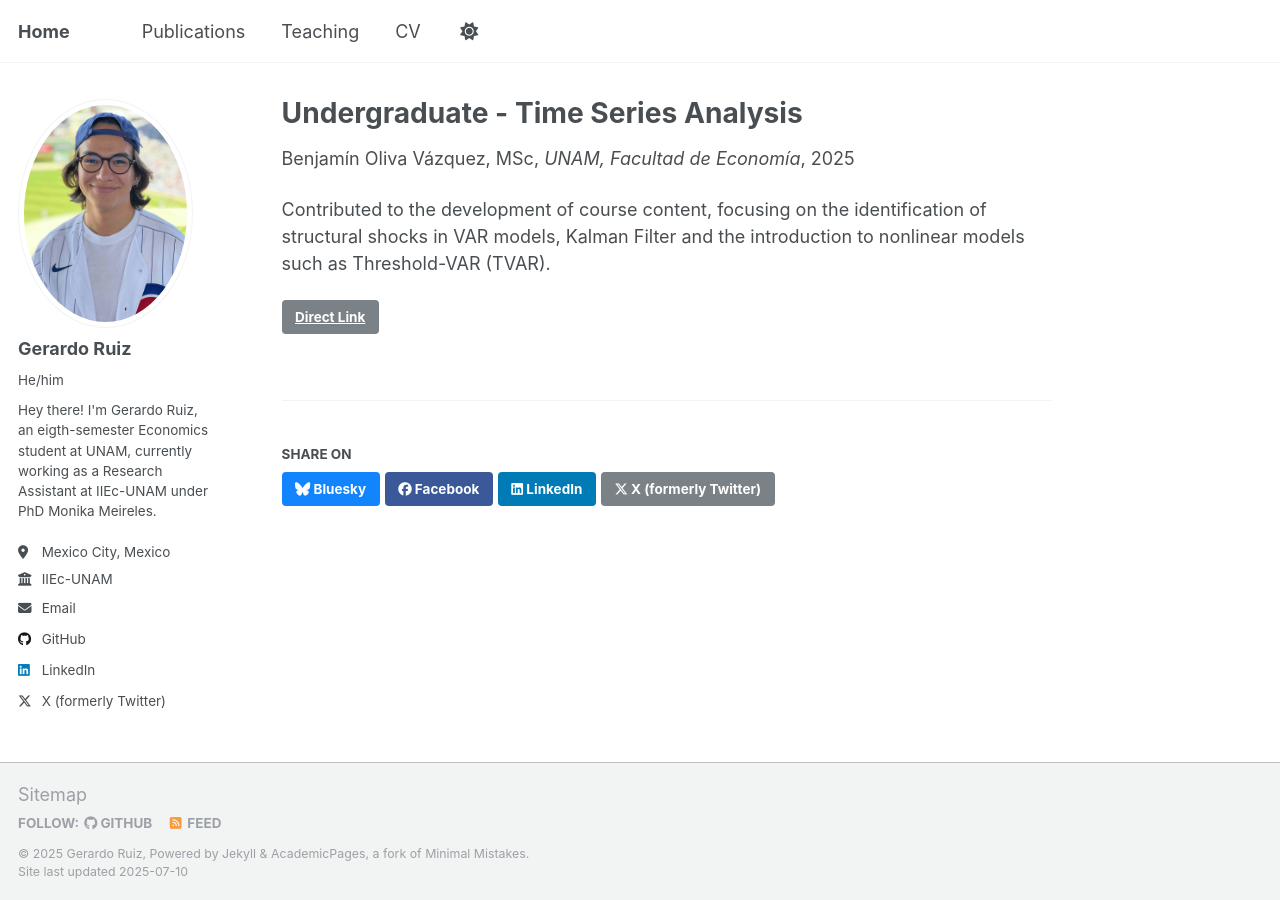
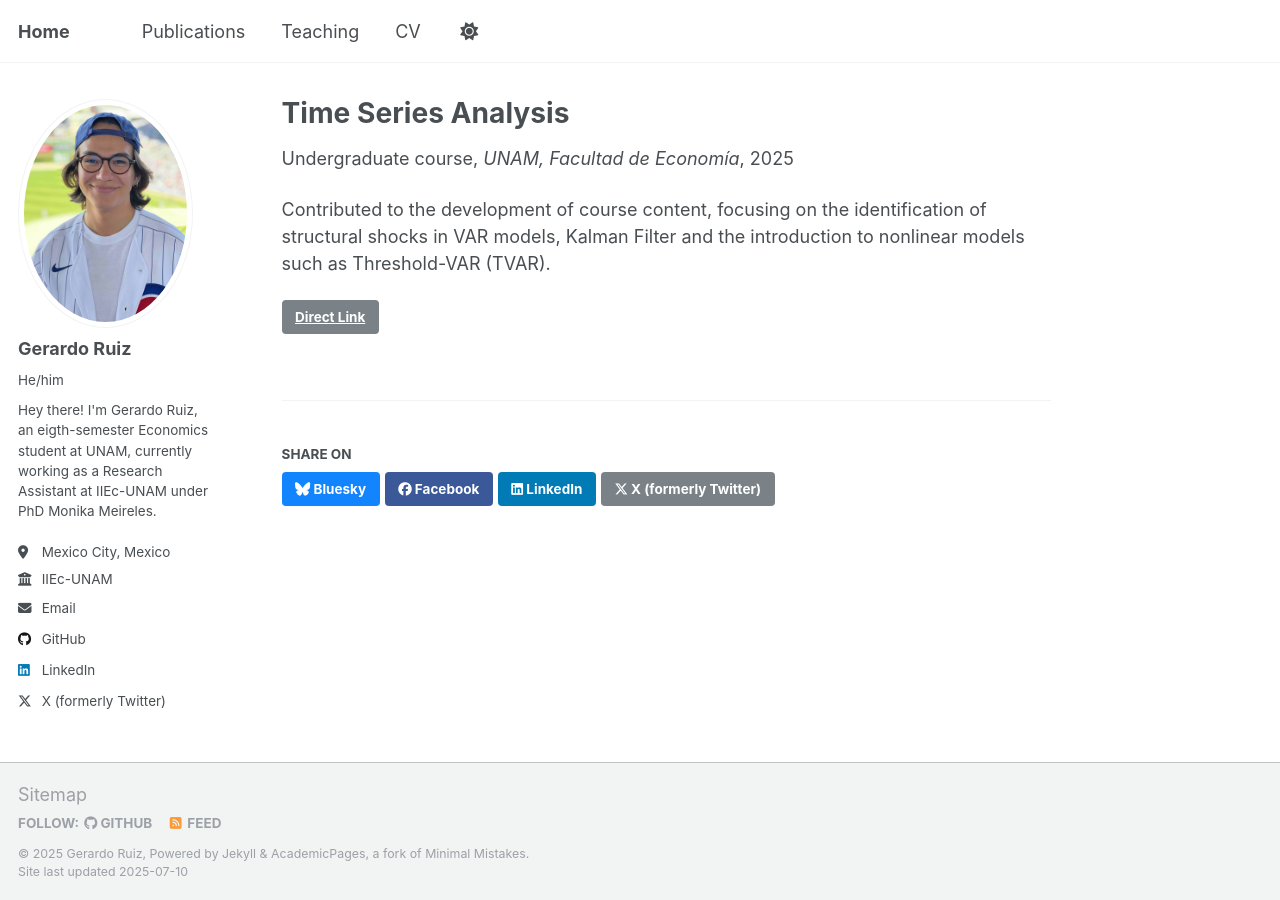
Before and after one commit to gerardorglz/gerardorglz.github.io, a Jekyll site: the page built from _teaching/2014-spring-teaching-1.md, in a window 1280 px wide. Built offline with Jekyll 4.4.1, drawn with Linux system fonts in a browser that asks for light colours.

Commit message:
09/07/2025

```diff
--- a/_pages/teaching.html
+++ b/_pages/teaching.html
@@ -1,6 +1,6 @@
 ---
 layout: archive
-title: "Teaching"
+title: "Teaching experience"
 permalink: /teaching/
 author_profile: true
 ---
--- a/_teaching/2014-spring-teaching-1.md
+++ b/_teaching/2014-spring-teaching-1.md
@@ -1,11 +1,12 @@
 ---
-title: "Undergraduate - Time Series Analysis"
+title: "Time Series Analysis"
 collection: teaching
-type: "Benjamín Oliva Vázquez, MSc"
+type: "Undergraduate course"
 permalink: /teaching/2014-spring-teaching-1
 venue: "UNAM, Facultad de Economía"
 date: 2025-08-01
 location: "Mexico City, Mexico"
+instructo: Benjamín Oliva Vázquez, MSc
 link: https://benjov.github.io/Series-Tiempo/index.html
 ---
 
```
